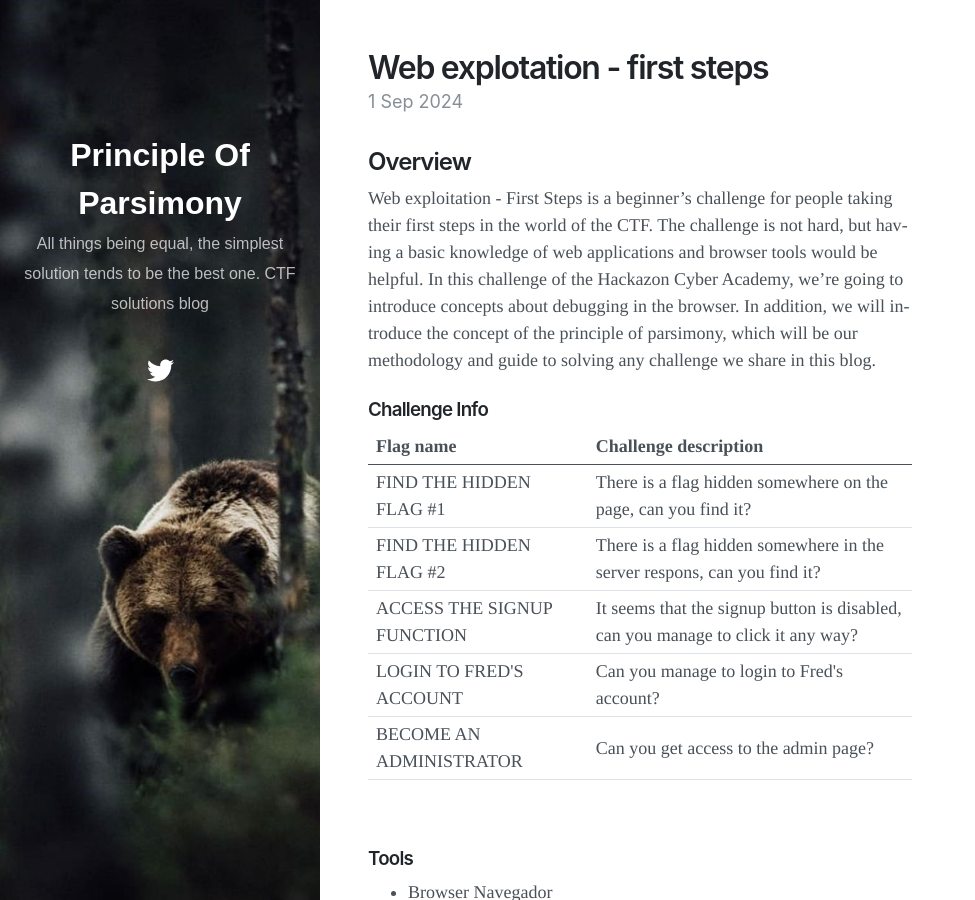
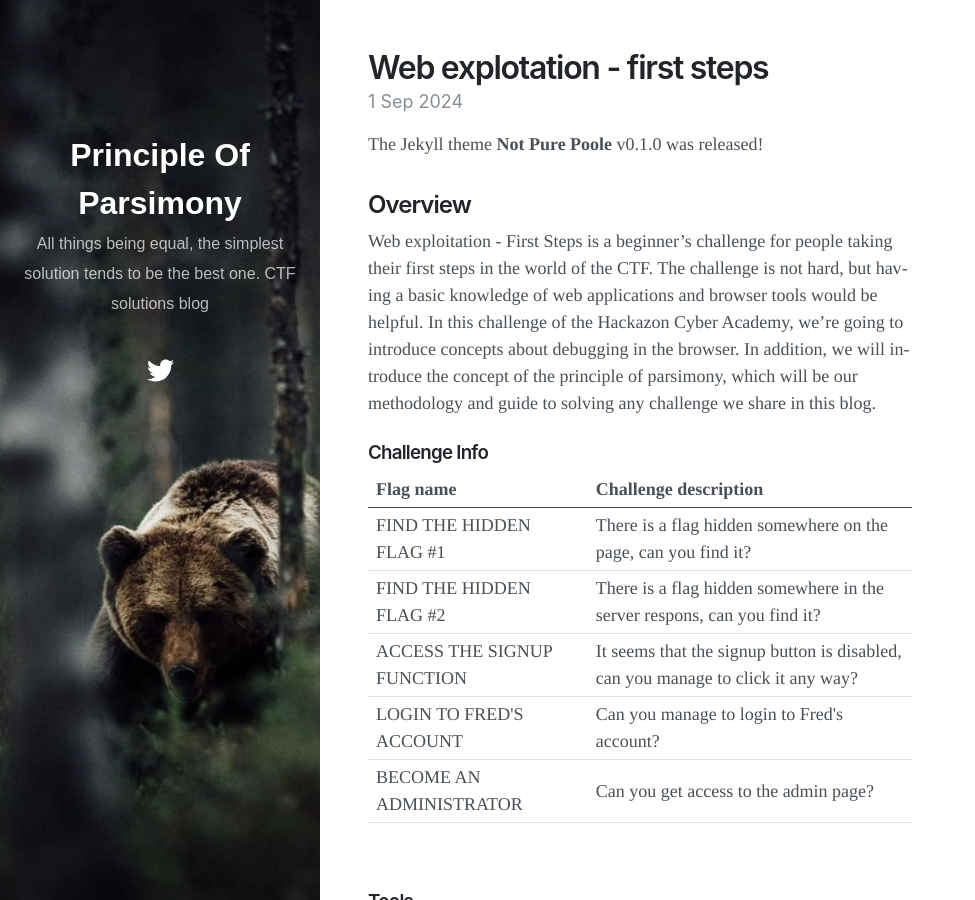
Before and after one commit to InfoSecGopNik/CTF, a Jekyll site: the page built from _posts/2024-09-01-web-explotation-first-steps.md, in a window 1280 px wide and 900 px high. Shown: the whole window, without its empty margins (0-975 px from the left). Built offline with Jekyll 4.4.1, drawn with Linux system fonts in a browser that asks for light colours; nearby versions of some CDN libraries.

Commit message:
Update 2024-09-01-web-explotation-first-steps.md

```diff
--- a/_posts/2024-09-01-web-explotation-first-steps.md
+++ b/_posts/2024-09-01-web-explotation-first-steps.md
@@ -4,6 +4,9 @@ title: Web explotation - first steps
 tags: CTF, Deloitte, Portal.Hackazon, WebApp
 date: 2024-09-01
 ---
+
+The Jekyll theme **Not Pure Poole** v0.1.0 was released!
+
 
 ## Overview
 Web exploitation - First Steps is a beginner's challenge for people taking their first steps in the world of the CTF. The challenge is not hard, but having a basic knowledge of web applications and browser tools would be helpful. In this challenge of the Hackazon Cyber Academy, we’re going to introduce concepts about debugging in the browser. In addition, we will introduce the concept of the principle of parsimony, which will be our methodology and guide to solving any challenge we share in this blog.
```
